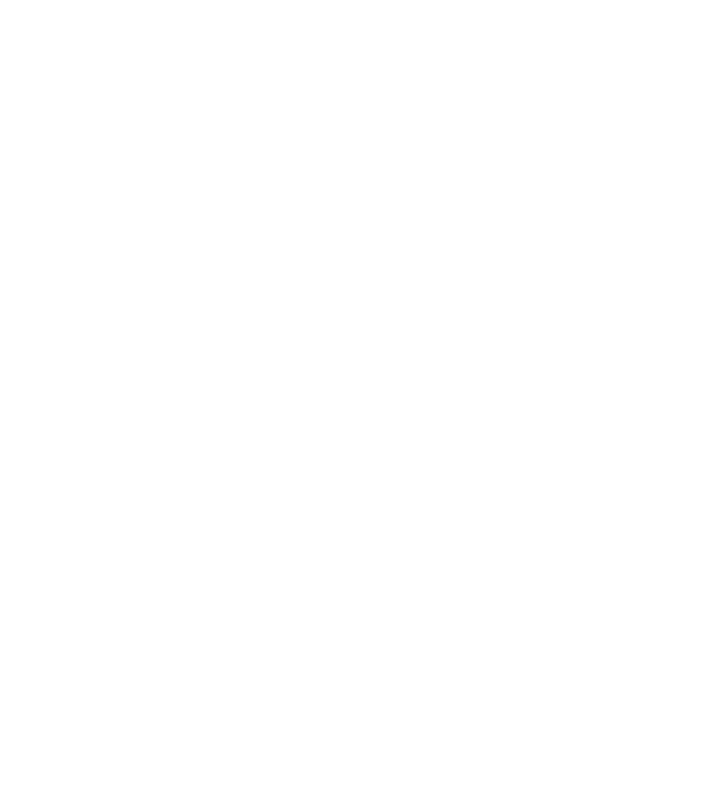
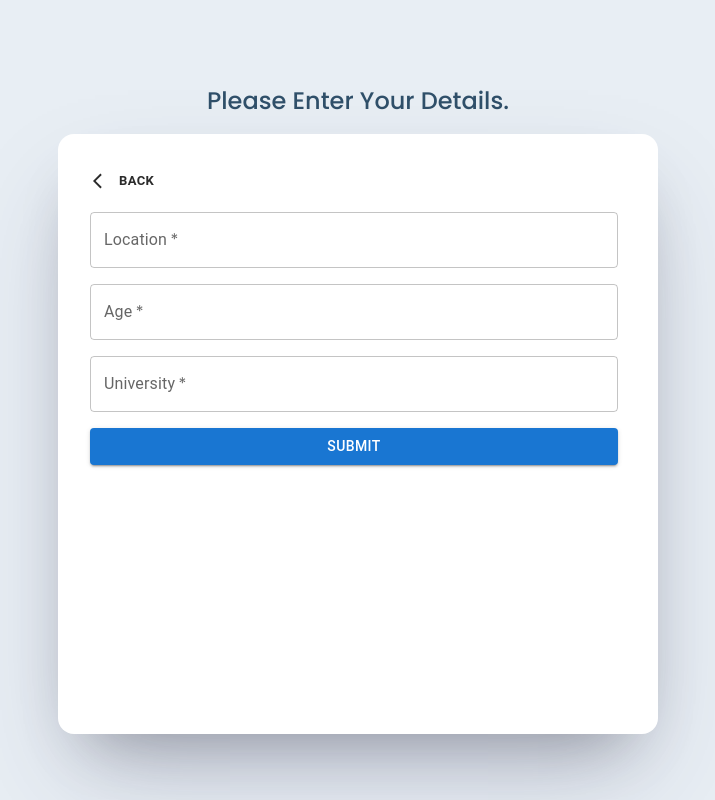
Before and after one commit to nahyansharvin/sample-form, a React (Create React App) app: page /sample-form/2 in a window 1280 px wide. Before the commit this address had no page. Shown: the whole page, without its empty margins (282-997 px from the left). Built offline with nearby package versions, Linux system fonts and the light colour scheme.

Commit message:
fix: route fix

```diff
--- a/src/App.js
+++ b/src/App.js
@@ -15,7 +15,7 @@ function App() {
       <UserContextProvider>
         <BrowserRouter>
           <Routes>
-            <Route path="form/" element={<FormLayout />} >
+            <Route path="sample-form/" element={<FormLayout />} >
               <Route index element={<Form1 />} />
               <Route path="2" element={<Form2 />} />
             </Route>
--- a/src/pages/forms/form1/Form1.js
+++ b/src/pages/forms/form1/Form1.js
@@ -40,7 +40,7 @@ function Form1() {
             setUser({ ...user, name: values.name, phoneNo: values.phoneNo, email: values.email });
 
             console.log(user);
-            navigate('/form/2');
+            navigate('/sapmle-form/2');
         },
     });
 
--- a/src/pages/forms/form2/Form2.js
+++ b/src/pages/forms/form2/Form2.js
@@ -45,7 +45,7 @@ function Form2() {
     <div className="form-wrapper">
       <Grid container spacing={2}>
         <Grid item xs={12}>
-          <Button variant="text" startIcon={<ArrowBackIosIcon />} size="small" sx={{ color: "#2b2b2b", fontWeight: "bold" }} onClick={() => navigate("/form/")} >Back</Button>
+          <Button variant="text" startIcon={<ArrowBackIosIcon />} size="small" sx={{ color: "#2b2b2b", fontWeight: "bold" }} onClick={() => navigate("/sample-form/")} >Back</Button>
         </Grid>
         <Grid item xs={12}>
           <TextField
```
